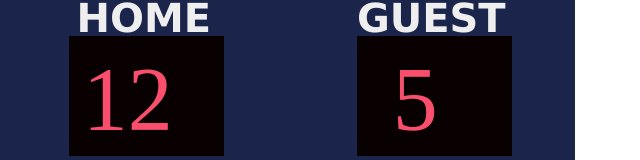
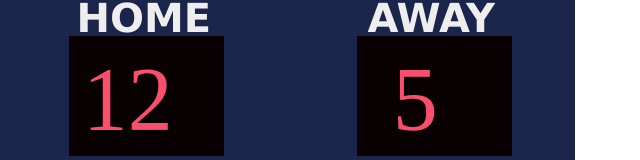
Before and after one commit to arulgovind/basketball, a plain HTML site: page basketball/index.html in a window 1280 px wide. Shown: the top 160 px of the page, without its empty margins (0-640 px from the left). Drawn offline with Linux system fonts and the light colour scheme.

Commit message:
Update score header

```diff
--- a/basketball/index.html
+++ b/basketball/index.html
@@ -20,7 +20,7 @@
             </div>
         </div>
         <div class="board-title-guest">
-            <span>GUEST</span>
+            <span>AWAY</span>
             <div class="guest-score">
                 <div class="guest-points-text" id="guest-points-text">0</div>
                 <div>
```
